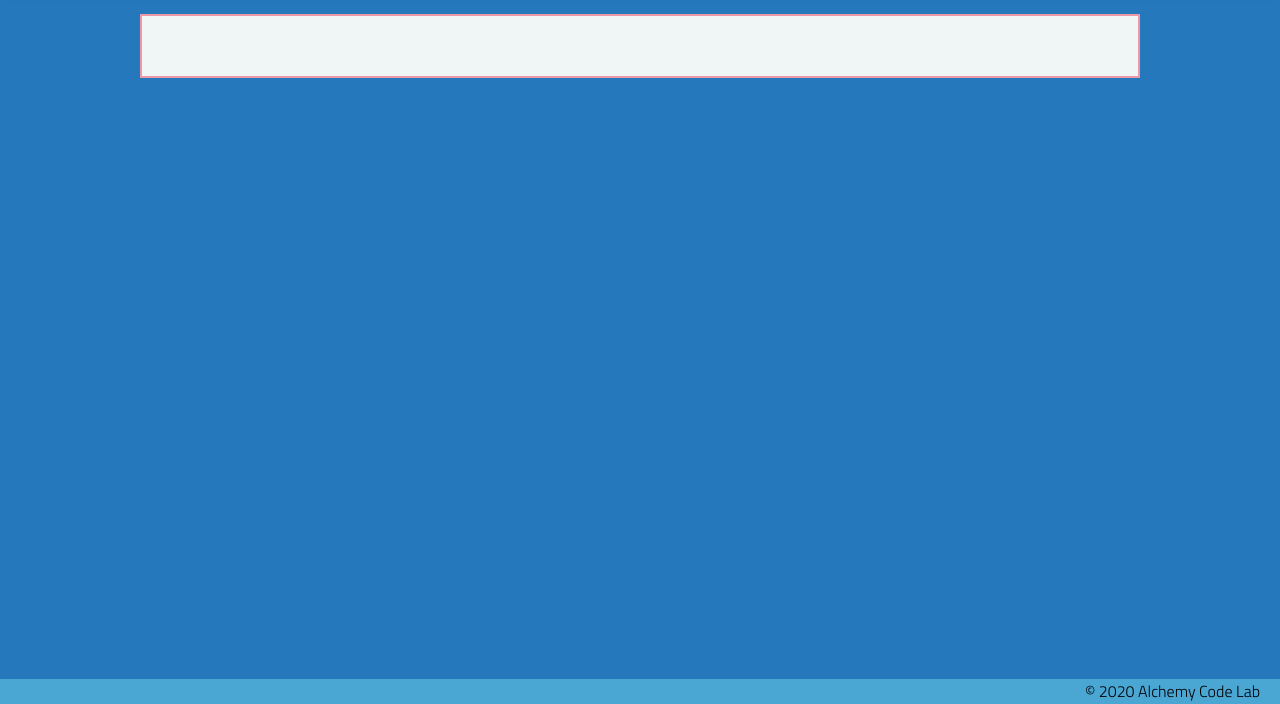
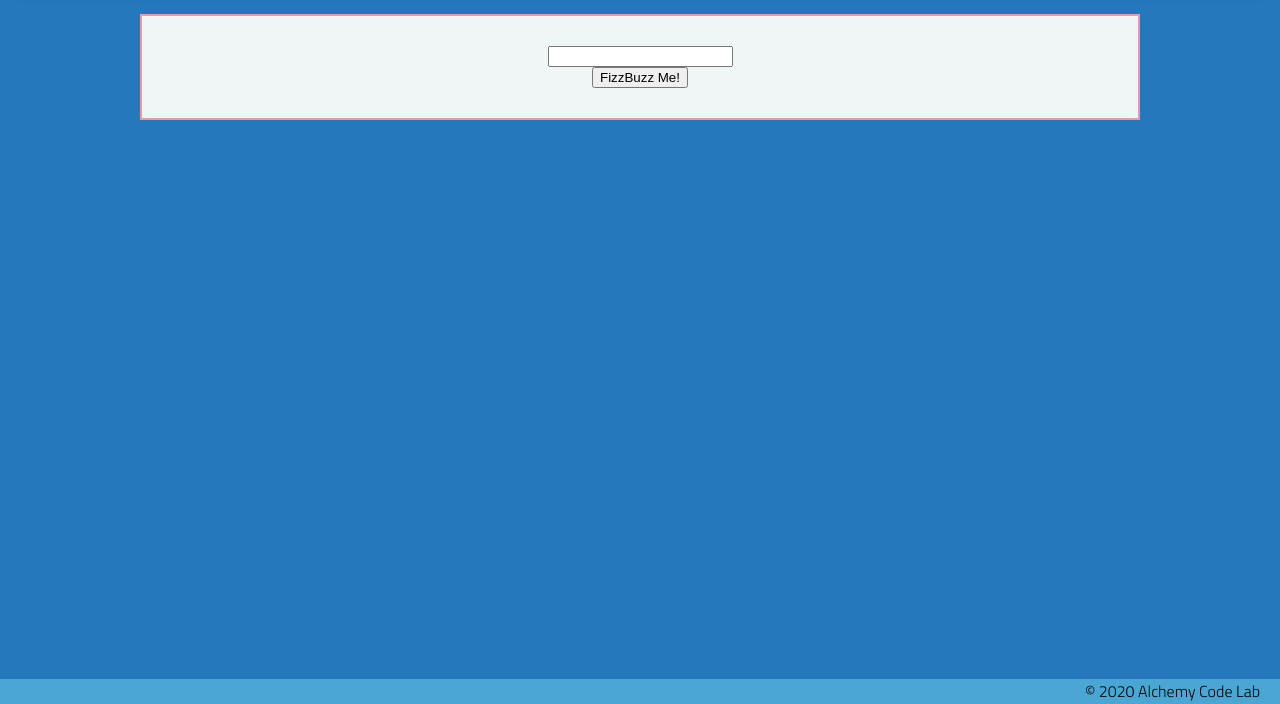
Before and after one commit to dpcairns/mob-fizzbuzz, a plain HTML site: page index.html in a window 1280 px wide. Shown: the part 96-800 px from the top of the page. Drawn offline with Linux system fonts and the light colour scheme.

Commit message:
add input and button and console log

```diff
--- a/app.js
+++ b/app.js
@@ -2,4 +2,10 @@
 
 // initialize state
 
+const input = document.getElementById('input');
+const button = document.getElementById('button');
 // set event listeners to update state and DOM
+
+button.addEventListener('click', () => {
+  console.log(input.value);
+});
--- a/index.html
+++ b/index.html
@@ -9,7 +9,7 @@
     <link rel="stylesheet" href="styles/reset.css">
     <link rel="stylesheet" href="styles/style.css">
     <link rel="stylesheet" href="styles/home.css">
-    <title>Document</title>
+    <title>FizzBuzz</title>
 </head>
 
 <body>
@@ -20,6 +20,8 @@
     </header>
     <main>
         <section class="main-section">
+            <input id="input"/>
+            <button id="button">FizzBuzz Me!</button>
 
         </section>
     </main>
```
